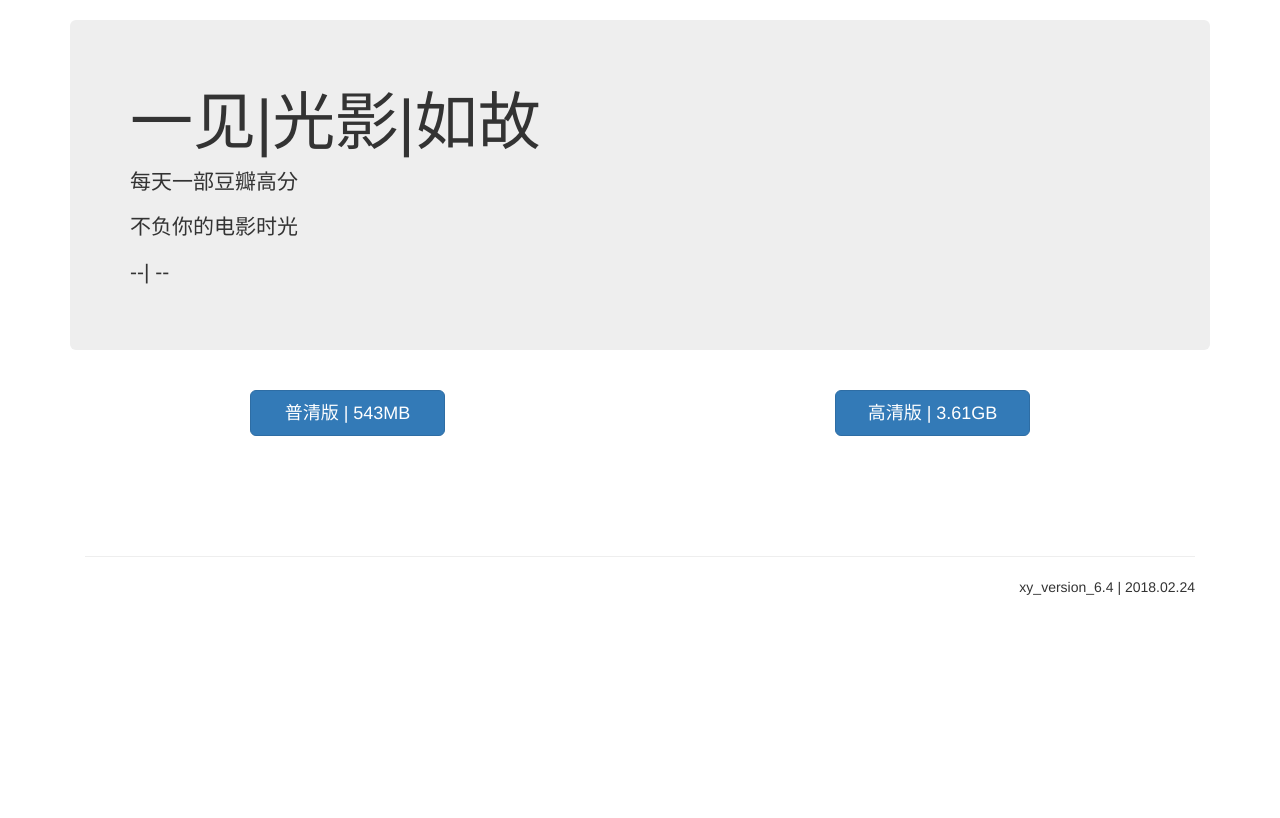
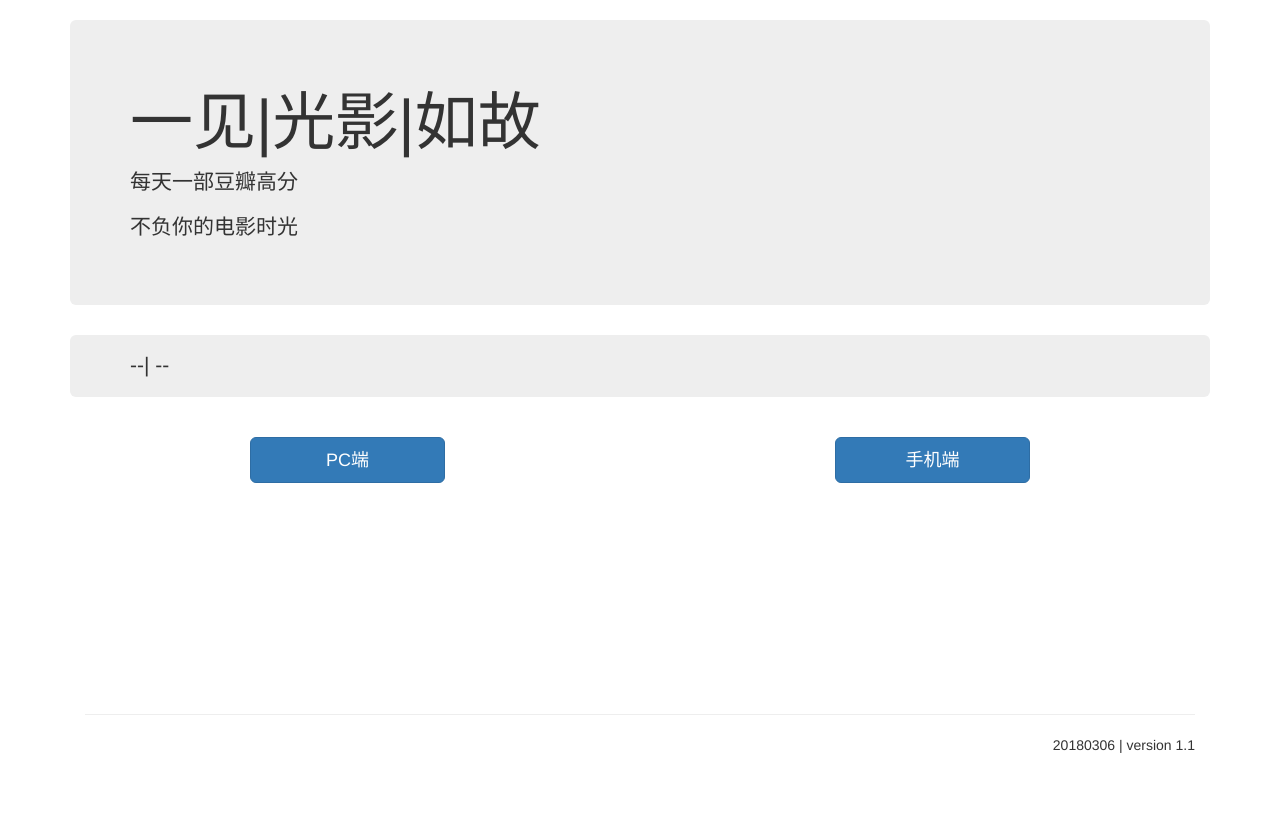
Before and after one commit to xyyanxin/onelook, a Flask app: template onelook/templates/index_all_photo.html in a window 1280 px wide. Shown: the part 52-870 px from the top of the page. After the commit the page ends 805 px from the top, so only its background shows below. Run offline with Flask 2, Linux system fonts and the light colour scheme; the template is opened without the code that fills it, so the values that code supplies are empty; some libraries are stand-ins or nearby versions.

Commit message:
update index show ;

```diff
--- a/onelook/templates/index_all_photo.html
+++ b/onelook/templates/index_all_photo.html
@@ -38,15 +38,17 @@
               <h1> 一见|光影|如故</h1>
               <p> 每天一部豆瓣高分</p>
               <p> 不负你的电影时光</p>
+         </div>
+
+		<div class="jumbotron masthead" style="padding-top: 15px;padding-bottom: 2px;">
               {% if item %}
               <p>《{{item.name}}》| 豆瓣：{{item.average}}分</p>
-              <p> 他们说：{{" | ".join(item.comment_title)}}</p>
+<!--               <p>他们说： {{"|".join(item.comment_title)}}</p> -->
               {% else %}
               <p> --| --</p>
               {% endif %}
 
          </div>
-
          <!-- 选择按钮 -->
         <!--  <p>
            <button type="button" class="btn btn-primary btn-lg" >next</button>
@@ -64,29 +66,33 @@
 
          <div class="row" style="margin-top: 30px;">
             <div class="col-md-6 " style="margin-top: 10px;" >
-               <button type="button" style="width: 35%;" class="btn btn-primary btn-lg center-block"
+               	<button type="button" style="width: 35%;" class="btn btn-primary btn-lg center-block"
                   title="popover title" data-container="body" data-toggle="popover" data-placement="bottom"
-                  data-content="复制成功，去迅雷粘贴即可" onClick="copyUrl('url1')" >普清版 | 543MB</button>
+                  data-content="复制成功，去迅雷粘贴即可" onClick="copyUrl('url1')" >PC端</button>
+                           <!-- 这是段url的文本 -->
+	         	<textarea cols="20" rows="10" id="url1" style="opacity: 0;" >
+	         	{{item.thunder_url}}
+	         	</textarea>
             </div>
             <div class="col-md-6 " style="margin-top: 10px;" >
                <button type="button" style="width: 35%;" class="btn btn-primary btn-lg center-block"
-               	  title="popover title" data-container="body" data-toggle="popover" data-placement="bottom"
-                  data-content="最近懒，高清版稍后再上线～" onClick="copyUrl('url2')" >高清版 | 3.61GB</button>
+               	  title="请复制下面的迅雷链接：" data-container="body" data-toggle="popover" data-placement="bottom"
+                  data-content="{{item.thunder_url}}" >手机端</button>
             </div>
          </div>
 
 
 
          <!-- 这里是footer -->
-         <div style="margin-top:100px;" class="container-fluid">
+         <div class="container-fluid">
             <hr>
 		        <p style="text-align: right;">
-		           xy_version_6.4 | 2018.02.24
+		           20180306 | version 1.1
 		        </p>
 
          </div>
 
-
+<!--
          <!-- 测试弹出框 -->
          <script>
          $(function (){
@@ -94,18 +100,6 @@
          });
          </script>
          <!-- 测试弹出框 -->
-
-
-
-         <!-- 这是两段url的文本 -->
-         <textarea cols="20" rows="10" id="url1" style="opacity: 0;" >
-         {{item.thunder_url}}
-         </textarea>
-         <textarea cols="20" rows="10" id="url2" style="opacity: 0;" >
-         最近有点忙，稍后上线。。。
-         </textarea>
-         <!-- 这是两段url的文本 -->
-
       </div>
 
    </body>
```
